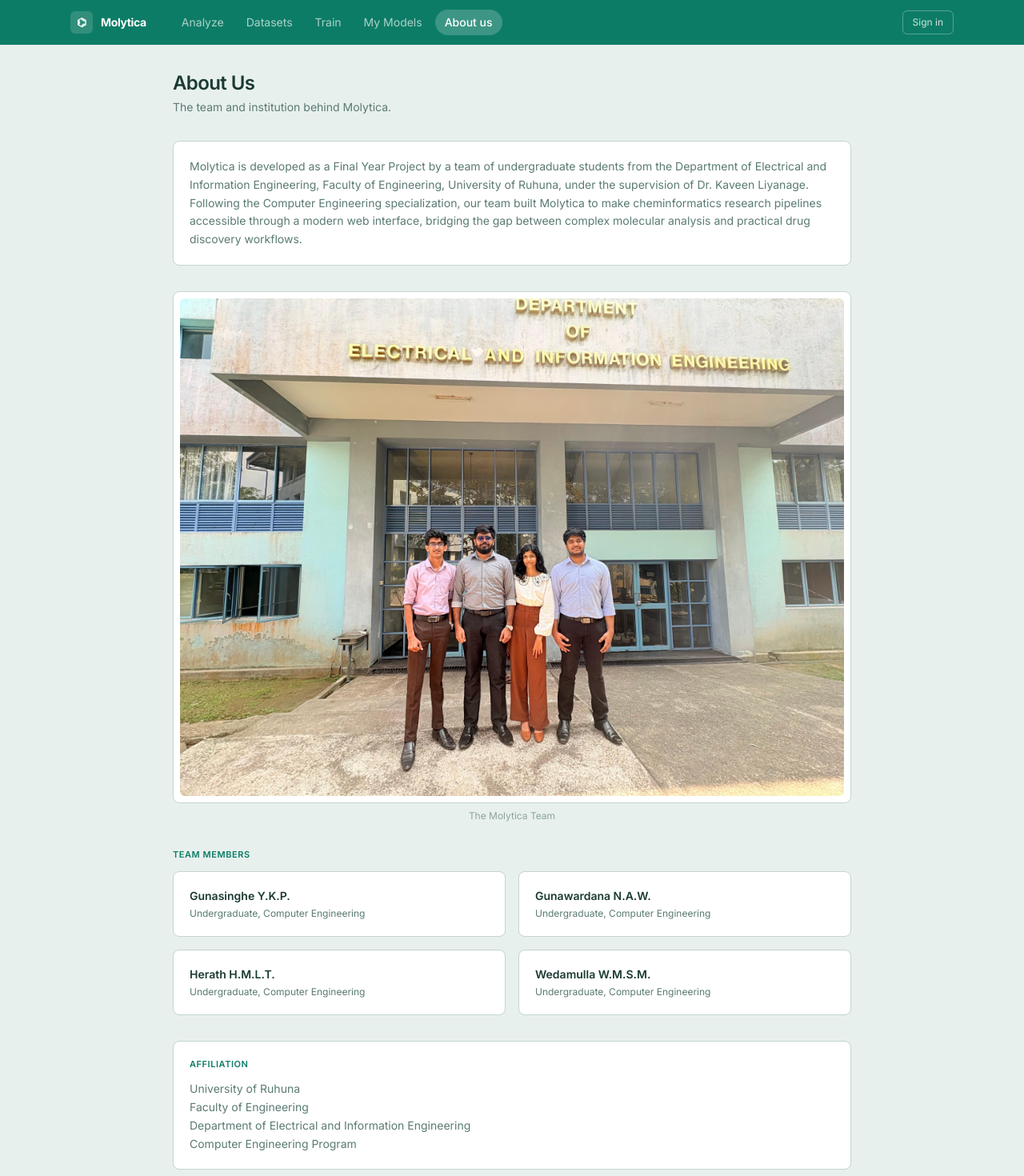
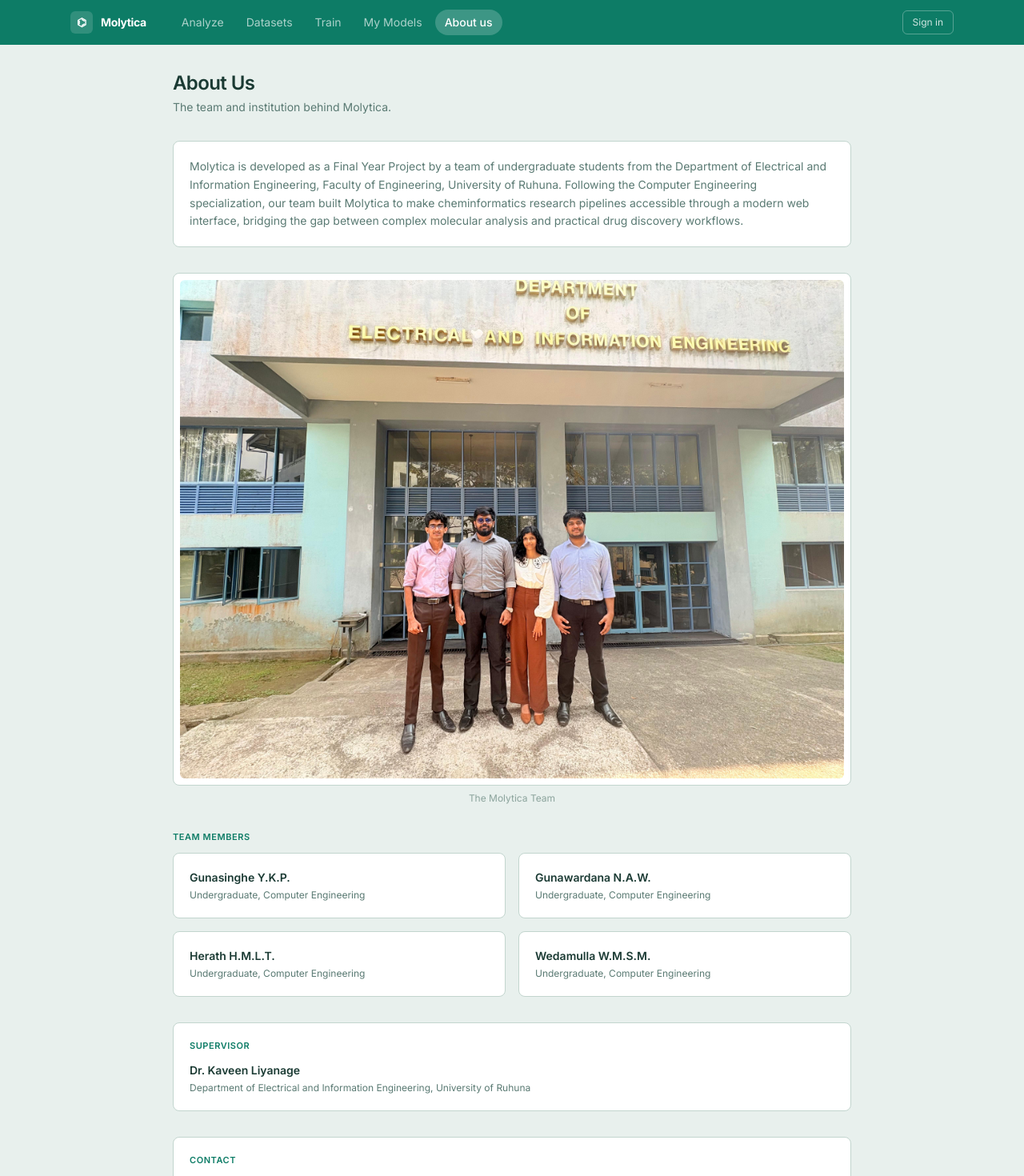
Before and after one commit to Levindu-Herath/SMILES-viz, a Next.js app in the folder frontend/: page /about in a window 1280 px wide. Shown: the top 1470 px of the page at 80% size. Built offline with nearby package versions, Linux system fonts and the light colour scheme; no server answers.

Commit message:
add supervisor card

```diff
--- a/frontend/app/about/page.tsx
+++ b/frontend/app/about/page.tsx
@@ -46,11 +46,10 @@
           <p className="text-sm leading-relaxed text-text-secondary">
             Molytica is developed as a Final Year Project by a team of undergraduate students
             from the Department of Electrical and Information Engineering, Faculty of
-            Engineering, University of Ruhuna, under the supervision of Dr. Kaveen Liyanage.
-            Following the Computer Engineering specialization, our team built Molytica to make
-            cheminformatics research pipelines accessible through a modern web interface,
-            bridging the gap between complex molecular analysis and practical drug discovery
-            workflows.
+            Engineering, University of Ruhuna. Following the Computer Engineering
+            specialization, our team built Molytica to make cheminformatics research pipelines
+            accessible through a modern web interface, bridging the gap between complex
+            molecular analysis and practical drug discovery workflows.
           </p>
         </section>
 
@@ -90,19 +89,14 @@
           </div>
         </section>
 
-        {/* Affiliation */}
+        {/* Supervisor */}
         <section className="rounded-lg border border-surface-border bg-surface-card p-5">
           <h2 className="text-[11px] font-semibold text-primary-500 uppercase tracking-wider mb-3">
-            Affiliation
+            Supervisor
           </h2>
-          <p className="text-sm leading-relaxed text-text-secondary">
-            University of Ruhuna
-            <br />
-            Faculty of Engineering
-            <br />
-            Department of Electrical and Information Engineering
-            <br />
-            Computer Engineering Program
+          <p className="text-sm font-semibold text-text-primary">Dr. Kaveen Liyanage</p>
+          <p className="mt-1 text-xs text-text-secondary">
+            Department of Electrical and Information Engineering, University of Ruhuna
           </p>
         </section>
 
```
